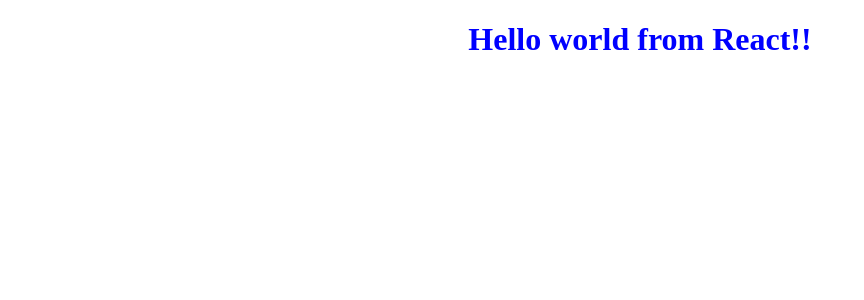
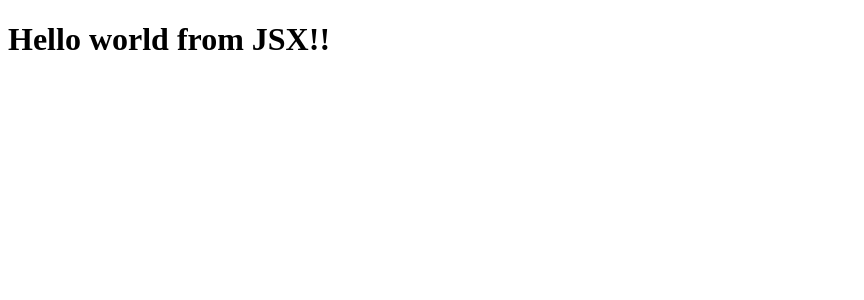
Before and after one commit to Prajwal-kh/Namaste_Dev-ReactJS, a React (Vite) app: page / in a window 1280 px wide. Shown: the top 300 px of the page, without its empty margins (0-864 px from the left). Built offline with nearby package versions, Linux system fonts and the light colour scheme.

Commit message:
introduction to JSX

```diff
--- a/App.js
+++ b/App.js
@@ -7,6 +7,17 @@
     "Hello world from React!!",
 );
 
+// Babel Transpilation JSX to JS
+// JSX => Babel transpiles it to React.createElement => ReactElement which is a JS Object => HTML (DOM)
+const jsxHeading = <h1 id="heading">Hello world from JSX!!</h1>;
+
+// when line breaks jsx should be in ()
+const jsxHeading2 = (
+    <h1 id="heading" className="header">
+        Hello world from JSX 2!!
+    </h1>
+);
+
 const root = ReactDOM.createRoot(document.getElementById("root"));
 
-root.render(heading);
+root.render(jsxHeading);
```
